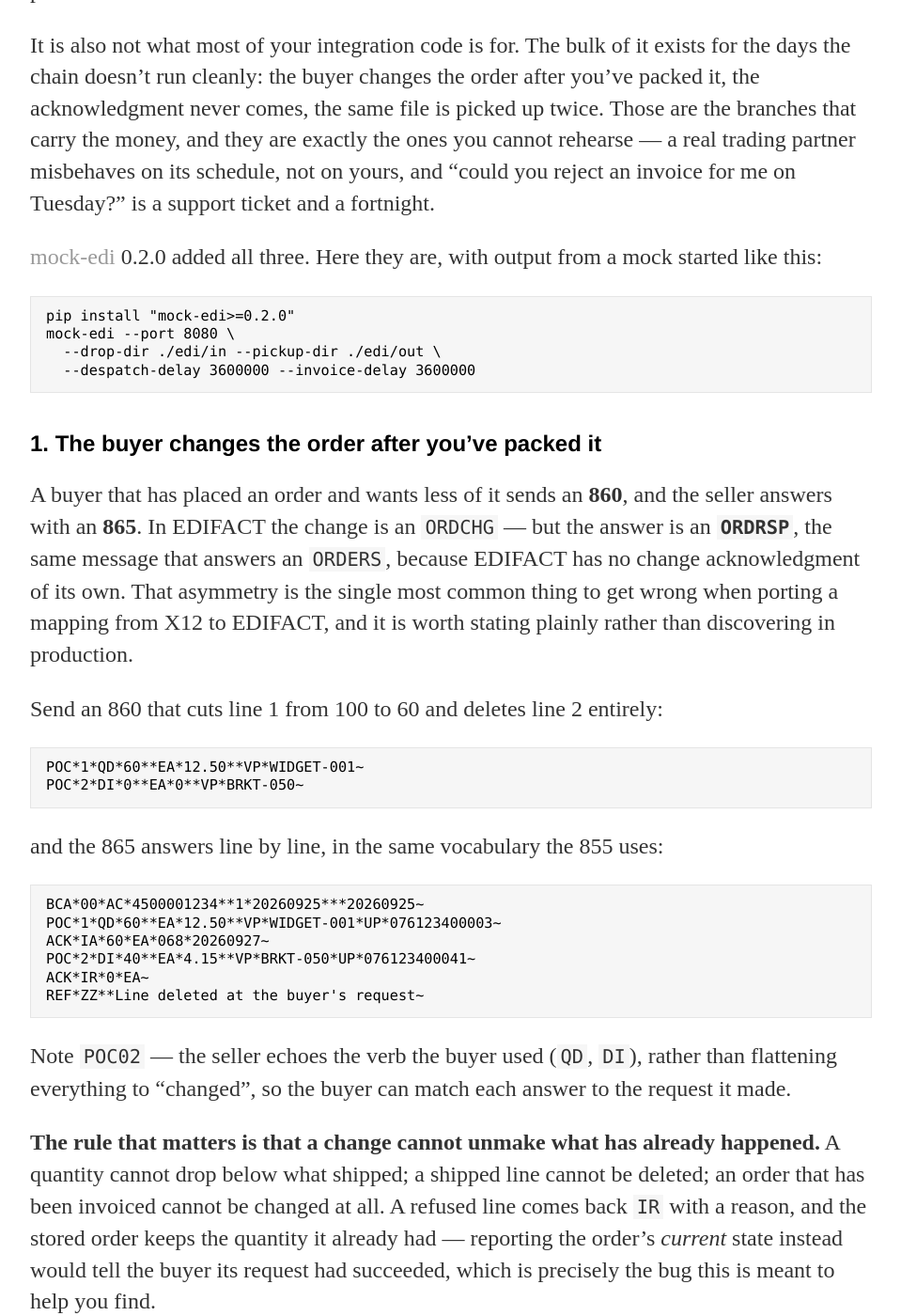
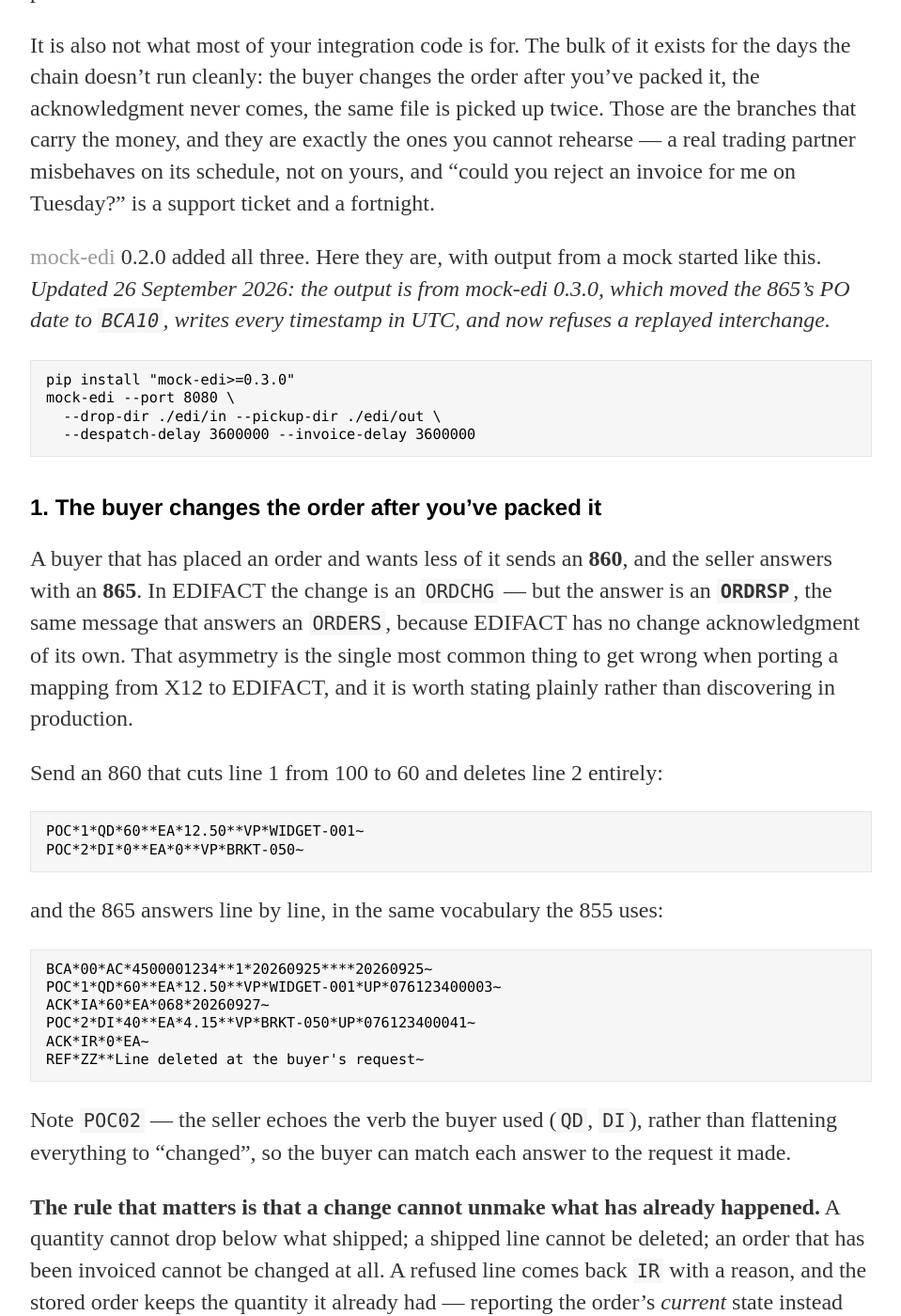
Before and after one commit to rseufert/rseufert.github.io, a Jekyll site: the page built from _posts/2026-09-25-three-edi-behaviours-you-cannot-rehearse.md, in a window 1280 px wide and 1400 px high, scrolled down 403 px. Shown: the whole window at 94% size, without its empty margins (160-1119 px from the left). Built offline with Jekyll 4.4.1, drawn with Linux system fonts in a browser that asks for light colours; some of the changed text lies outside the part shown.

Commit message:
Bring the site up to mock-sap 0.11.2 and mock-edi 0.3.0
Checked rather than assumed: installed mock-sap 0.11.2 and mock-edi 0.3.0
from PyPI into a clean venv and ran both examples against them (10 of 10
pass), then replayed the three-behaviours post against 0.3.0 with the
flags it gives.

- Home page, mock-edi card: 0.3.0's five new partner behaviours
  (out-of-order, late, corrupt, reject-ack, no-invoice), and the TA1
  refusal of a replayed interchange.
- SAP-to-EDI post: a line recording the re-test against the latest
  releases. Its pins stay as they are; both still hold.
- Three-behaviours post: 0.3.0 moved the 865's PO date to BCA10 and
  writes timestamps in UTC, so the BCA line and the scheduled times are
  refreshed from a real run; the replayed-file section now shows the TA1
  (R, 025) a copy is refused with; the pin moves to 0.3.0 since the
  output is 0.3.0's.

Co-Authored-By: Claude Opus 5.5 <noreply@anthropic.com>
Claude-Session: https://claude.ai/code/session_015RDTBgG3oYVSZTAaz1gNwq

````diff
--- a/_posts/2026-09-25-three-edi-behaviours-you-cannot-rehearse.md
+++ b/_posts/2026-09-25-three-edi-behaviours-you-cannot-rehearse.md
@@ -8,10 +8,10 @@ The chain everybody demos is 850 → 997 → 855 → 856 → 810. An order goes
 
 It is also not what most of your integration code is for. The bulk of it exists for the days the chain doesn't run cleanly: the buyer changes the order after you've packed it, the acknowledgment never comes, the same file is picked up twice. Those are the branches that carry the money, and they are exactly the ones you cannot rehearse — a real trading partner misbehaves on its schedule, not on yours, and "could you reject an invoice for me on Tuesday?" is a support ticket and a fortnight.
 
-[mock-edi](https://github.com/rseufert/mock-edi) 0.2.0 added all three. Here they are, with output from a mock started like this:
+[mock-edi](https://github.com/rseufert/mock-edi) 0.2.0 added all three. Here they are, with output from a mock started like this. *Updated 26 September 2026: the output is from mock-edi 0.3.0, which moved the 865's PO date to `BCA10`, writes every timestamp in UTC, and now refuses a replayed interchange.*
 
 ```bash
-pip install "mock-edi>=0.2.0"
+pip install "mock-edi>=0.3.0"
 mock-edi --port 8080 \
   --drop-dir ./edi/in --pickup-dir ./edi/out \
   --despatch-delay 3600000 --invoice-delay 3600000
@@ -31,7 +31,7 @@ POC*2*DI*0**EA*0**VP*BRKT-050~
 and the 865 answers line by line, in the same vocabulary the 855 uses:
 
 ```
-BCA*00*AC*4500001234**1*20260925***20260925~
+BCA*00*AC*4500001234**1*20260925****20260925~
 POC*1*QD*60**EA*12.50**VP*WIDGET-001*UP*076123400003~
 ACK*IA*60*EA*068*20260927~
 POC*2*DI*40**EA*4.15**VP*BRKT-050*UP*076123400041~
@@ -113,7 +113,13 @@ order-9001.edi                 junk.edi
 order-9002.edi
 ```
 
-Moved, not deleted. A mock that eats the evidence is no use at the moment a test fails. Drop `order-9001.edi` a second time and you get `order-9001-1.edi` beside the first, rather than one overwriting the other.
+Moved, not deleted. A mock that eats the evidence is no use at the moment a test fails. Drop `order-9001.edi` a second time and you get `order-9001-1.edi` beside the first, rather than one overwriting the other. And since 0.3.0 the copy is not fulfilled twice: the same `ISA13` from the same sender is refused in the envelope's own words, with a TA1 and nothing behind it read:
+
+```
+TA1*000009001*260926*1943*R*025~
+```
+
+`R` rejects the interchange and `025` says why: a duplicate control number. A sender with a retry bug gets told, rather than getting two shipments and two invoices.
 
 That `scan` endpoint is the other half of the design. There is a poller, but no test should have to wait for it: `POST /_mock/drop/scan` reads the directory *now* and reports what it found. It exists for the same reason `POST /_mock/advance` does — a test that sleeps is slow and flaky, and a test that advances a clock is neither.
 
--- a/index.html
+++ b/index.html
@@ -44,8 +44,8 @@ curl "http://127.0.0.1:8000/sap/opu/odata/sap/API_SALES_ORDER_SRV/A_SalesOrder?\
 			<li><strong>Zero dependencies.</strong> Installs in a locked-down CI image.</li>
 			<li><strong>X12 and EDIFACT over AS2.</strong> Fixed-width ISA, release characters, <code>HL</code> trees, MDNs with a <code>Received-Content-MIC</code>.</li>
 			<li><strong>AS2, plain HTTP, or a folder.</strong> Point <code>--drop-dir</code> and <code>--pickup-dir</code> at directories for integrations that still trade files.</li>
-			<li><strong>Changes and receipts.</strong> An 860 changes an order and is answered with an 865; EDIFACT's <code>ORDCHG</code> is answered by an <code>ORDRSP</code>, having no change acknowledgment of its own. The 997s you send back are matched to what the mock sent, so "nobody acknowledged my invoice" is testable.</li>
-			<li><strong>Failure on demand.</strong> Short shipments, rejected lines, duplicate invoices, a strict partner, a partner that never answers.</li>
+			<li><strong>Changes and receipts.</strong> An 860 changes an order and is answered with an 865; EDIFACT's <code>ORDCHG</code> is answered by an <code>ORDRSP</code>, having no change acknowledgment of its own. The 997s you send back are matched to what the mock sent, so "nobody acknowledged my invoice" is testable. A replayed interchange is refused with a TA1, not fulfilled twice.</li>
+			<li><strong>Failure on demand.</strong> Short shipments, rejected lines, duplicate invoices, documents out of order, answers an hour late, corrupt trailers, a translator that rejects everything, an invoice that never comes, a strict partner, a partner that never answers.</li>
 			<li><strong>Validates its own output</strong> against the same dictionary it checks yours against.</li>
 		</ul>
 <pre><code>pip install mock-edi
````
Also changed, not shown: other parts of _posts/2026-09-25-three-edi-behaviours-you-cannot-rehearse.md (+2 -2 lines), _posts/2026-09-24-testing-an-sap-to-edi-integration.md (+2 -0 lines).
